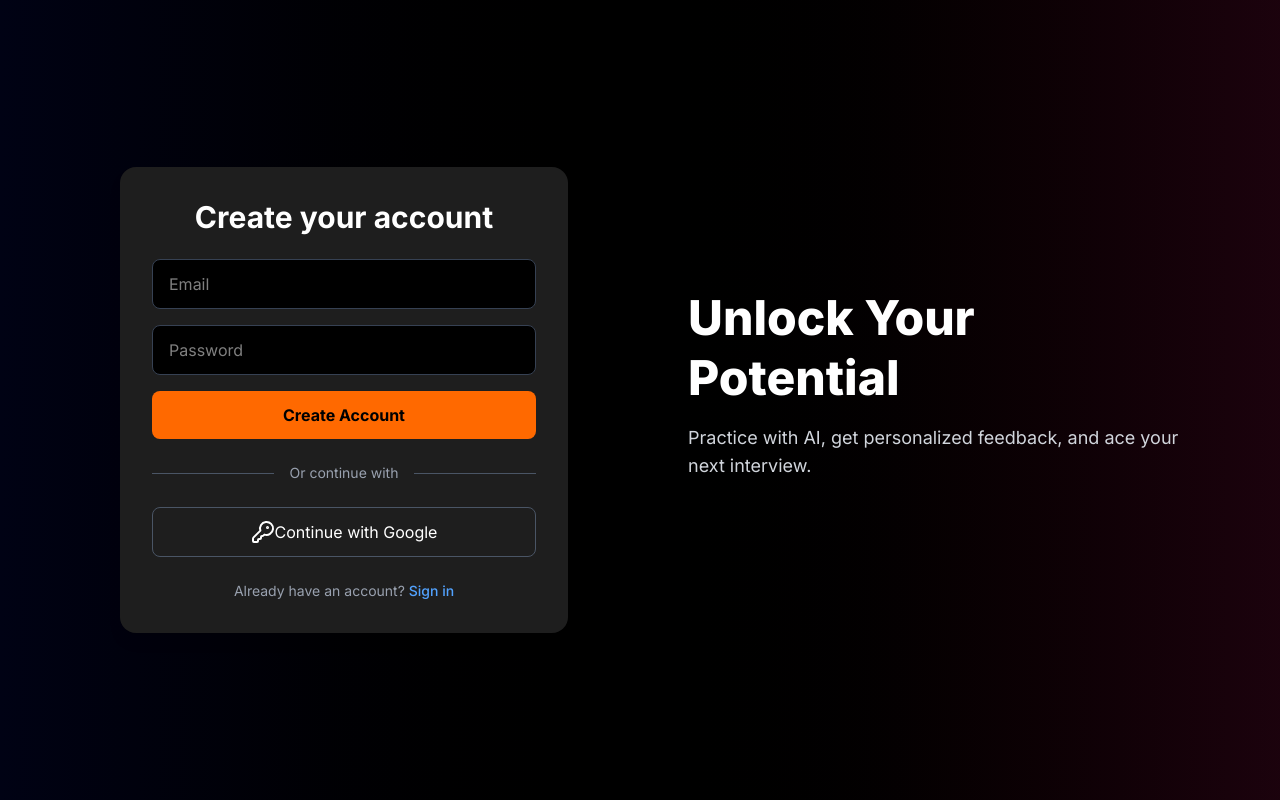
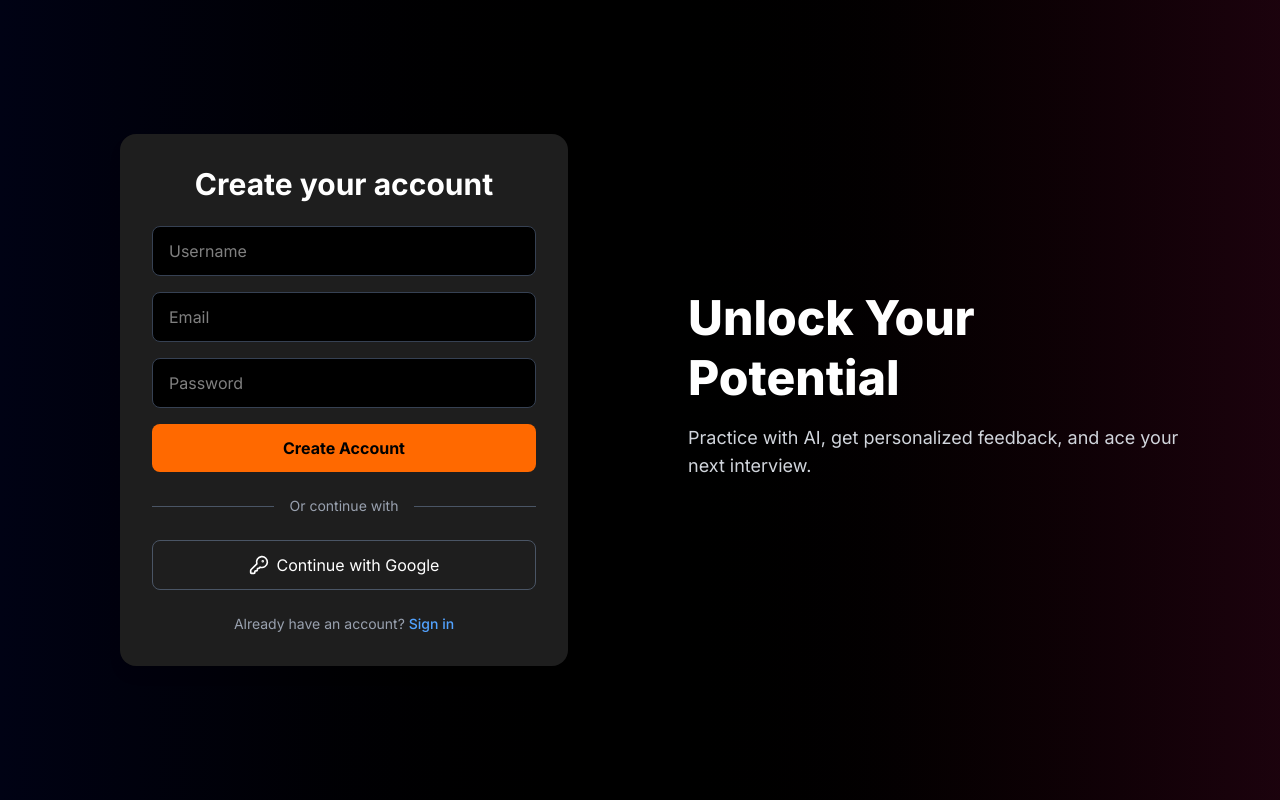
Before and after one commit to kumar2aman/prepai, a Next.js app in the folder apps/frontend/: page /auth/signup in a window 1280 px wide. Built offline with nearby package versions, Linux system fonts and the light colour scheme; a web font is replaced by a local one.

Commit message:
connected backend signin/signup route

```diff
--- a/apps/frontend/src/app/auth/signin/page.tsx
+++ b/apps/frontend/src/app/auth/signin/page.tsx
@@ -1,3 +1,4 @@
+
 import Signin from '@/components/auth/signin'
 import React from 'react'
 
--- a/apps/frontend/src/app/auth/signup/page.tsx
+++ b/apps/frontend/src/app/auth/signup/page.tsx
@@ -1,3 +1,4 @@
+
 import Signup from '@/components/auth/signup'
 import React from 'react'
 
--- a/apps/frontend/src/components/auth/signin.tsx
+++ b/apps/frontend/src/components/auth/signin.tsx
@@ -1,19 +1,79 @@
-import { KeyRound } from 'lucide-react'
-import React from 'react'
+"use client";
+import React, { useState } from "react";
+import axios from "axios";
+import { KeyRound } from "lucide-react";
+import { useRouter } from "next/navigation";
+
 
 function Signin() {
+
+  const [email, setEmail] = useState("");
+
+  const [password, setPassword] = useState("");
+  const [loading, setLoading] = useState(false);
+  const [error, setError] = useState<string | null>(null);
+
+  const router = useRouter();
+
+  const handleSignin = async (e: React.FormEvent) => {
+    e.preventDefault(); // Prevent default form submission (page refresh)
+    setLoading(true);
+    setError(null);
+
+    // Basic validation
+    if (  !email || !password) {
+      setError("username or Email and password are required.");
+      setLoading(false);
+      return;
+    }
+
+    try {
+      const response = await axios.post(
+        "http://localhost:3001/api/v1/auth/signin",
+        {
+
+          email,
+          password,
+        }
+      );
+
+      console.log("Signup successful:", response.data);
+
+      localStorage.setItem("token", response.data.token);
+      // Handle success - e.g., redirect to login page or dashboard
+     router.push("/dashboard")
+    } catch (err) {
+      console.error("Signup failed:", err);
+      // Set a user-friendly error message
+      if (axios.isAxiosError(err) && err.response) {
+        setError(
+          err.response.data.message || "An error occurred during signup."
+        );
+      } else {
+        setError("An unknown error occurred. Please try again.");
+      }
+    } finally {
+      setLoading(false);
+    }
+  };
+
   return (
     <>
-    <div className="flex items-center justify-center min-h-screen bg-black text-white p-4 sm:p-6 lg:p-8">
+      <div className="flex items-center justify-center min-h-screen bg-black text-white p-4 sm:p-6 lg:p-8">
         <div className="absolute top-0 left-0 w-full h-full bg-gradient-to-r from-[#000428] via-black to-[#37051a] opacity-50 z-0"></div>
         <main className="relative z-10 container mx-auto grid grid-cols-1 md:grid-cols-2 gap-8 items-center max-w-6xl">
-
           <div className="bg-[#1e1e1e] bg-opacity-80 backdrop-blur-sm p-8 rounded-2xl shadow-lg w-full max-w-md mx-auto">
             <h2 className="text-3xl font-bold mb-6 text-center">
-             Welcome Back
+              Welcome Back !!
             </h2>
 
-            <form className="space-y-4">
+            <form onSubmit={handleSignin} className="space-y-4">
+              <div>
+                <label htmlFor="username" className="sr-only">
+                  Email
+                </label>
+
+              </div>
               <div>
                 <label htmlFor="email" className="sr-only">
                   Email
@@ -22,7 +82,10 @@ function Signin() {
                   type="email"
                   id="email"
                   placeholder="Email"
+                  value={email}
+                  onChange={(e) => setEmail(e.target.value)}
                   className="w-full px-4 py-3 bg-black border border-gray-700 rounded-lg focus:ring-orange-500 focus:border-orange-500 transition-colors"
+                  required
                 />
               </div>
               <div>
@@ -33,14 +96,23 @@ function Signin() {
                   type="password"
                   id="password"
                   placeholder="Password"
+                  value={password}
+                  onChange={(e) => setPassword(e.target.value)}
                   className="w-full px-4 py-3 bg-black border border-gray-700 rounded-lg focus:ring-orange-500 focus:border-orange-500 transition-colors"
+                  required
                 />
               </div>
+
+              {error && (
+                <p className="text-red-500 text-sm text-center">{error}</p>
+              )}
+
               <button
                 type="submit"
-                className="w-full py-3 font-bold text-black bg-orange-500 rounded-lg hover:bg-orange-600 transition-colors"
+                disabled={loading}
+                className="w-full py-3 font-bold text-black bg-orange-500 rounded-lg hover:bg-orange-600 transition-colors disabled:bg-orange-800 disabled:cursor-not-allowed"
               >
-                Hop In
+                {loading ? "Creating Account..." : "Create Account"}
               </button>
             </form>
 
@@ -53,14 +125,14 @@ function Signin() {
             </div>
 
             <button className="w-full flex items-center justify-center py-3 border border-gray-600 rounded-lg hover:bg-gray-800 transition-colors">
-              <KeyRound />
+              <KeyRound className="mr-2 h-5 w-5" />
               Continue with Google
             </button>
 
             <p className="mt-6 text-center text-sm text-gray-400">
-              dont have  an account?{" "}
+              Dont have an account?{" "}
               <a href="#" className="font-medium text-blue-400 hover:underline">
-                Sign in
+                Sign up
               </a>
             </p>
           </div>
@@ -78,7 +150,7 @@ function Signin() {
         </main>
       </div>
     </>
-  )
+  );
 }
 
-export default Signin
+export default Signin;
--- a/apps/frontend/src/components/auth/signup.tsx
+++ b/apps/frontend/src/components/auth/signup.tsx
@@ -1,20 +1,85 @@
-import { Brain, KeyRound } from "lucide-react";
+"use client";
+import React, { useState } from "react";
+import axios from "axios";
+import { KeyRound } from "lucide-react";
+import { useRouter } from "next/navigation";
 
-import React from "react";
 
 function Signup() {
+
+  const [email, setEmail] = useState("");
+  const [username, setUsername] = useState("");
+  const [password, setPassword] = useState("");
+  const [loading, setLoading] = useState(false);
+  const [error, setError] = useState<string | null>(null);
+
+  const router = useRouter();
+
+  const handleSignup = async (e: React.FormEvent) => {
+    e.preventDefault(); // Prevent default form submission (page refresh)
+    setLoading(true);
+    setError(null);
+
+    // Basic validation
+    if (!username || !email || !password) {
+      setError("username or Email and password are required.");
+      setLoading(false);
+      return;
+    }
+
+    try {
+      const response = await axios.post(
+        "http://localhost:3001/api/v1/auth/signup",
+        {
+          username,
+          email,
+          password,
+        }
+      );
+
+      console.log("Signup successful:", response.data);
+      // Handle success - e.g., redirect to login page or dashboard
+     router.push("/signin")
+    } catch (err) {
+      console.error("Signup failed:", err);
+      // Set a user-friendly error message
+      if (axios.isAxiosError(err) && err.response) {
+        setError(
+          err.response.data.message || "An error occurred during signup."
+        );
+      } else {
+        setError("An unknown error occurred. Please try again.");
+      }
+    } finally {
+      setLoading(false);
+    }
+  };
+
   return (
     <>
       <div className="flex items-center justify-center min-h-screen bg-black text-white p-4 sm:p-6 lg:p-8">
         <div className="absolute top-0 left-0 w-full h-full bg-gradient-to-r from-[#000428] via-black to-[#37051a] opacity-50 z-0"></div>
         <main className="relative z-10 container mx-auto grid grid-cols-1 md:grid-cols-2 gap-8 items-center max-w-6xl">
-          {/* Left Side: Sign-up Form */}
           <div className="bg-[#1e1e1e] bg-opacity-80 backdrop-blur-sm p-8 rounded-2xl shadow-lg w-full max-w-md mx-auto">
             <h2 className="text-3xl font-bold mb-6 text-center">
               Create your account
             </h2>
 
-            <form className="space-y-4">
+            <form onSubmit={handleSignup} className="space-y-4">
+              <div>
+                <label htmlFor="username" className="sr-only">
+                  Email
+                </label>
+                <input
+                  type="username"
+                  id="username"
+                  placeholder="Username"
+                  value={email}
+                  onChange={(e) => setUsername(e.target.value)}
+                  className="w-full px-4 py-3 bg-black border border-gray-700 rounded-lg focus:ring-orange-500 focus:border-orange-500 transition-colors"
+                  required
+                />
+              </div>
               <div>
                 <label htmlFor="email" className="sr-only">
                   Email
@@ -23,7 +88,10 @@ function Signup() {
                   type="email"
                   id="email"
                   placeholder="Email"
+                  value={email}
+                  onChange={(e) => setEmail(e.target.value)}
                   className="w-full px-4 py-3 bg-black border border-gray-700 rounded-lg focus:ring-orange-500 focus:border-orange-500 transition-colors"
+                  required
                 />
               </div>
               <div>
@@ -34,14 +102,23 @@ function Signup() {
                   type="password"
                   id="password"
                   placeholder="Password"
+                  value={password}
+                  onChange={(e) => setPassword(e.target.value)}
                   className="w-full px-4 py-3 bg-black border border-gray-700 rounded-lg focus:ring-orange-500 focus:border-orange-500 transition-colors"
+                  required
                 />
               </div>
+
+              {error && (
+                <p className="text-red-500 text-sm text-center">{error}</p>
+              )}
+
               <button
                 type="submit"
-                className="w-full py-3 font-bold text-black bg-orange-500 rounded-lg hover:bg-orange-600 transition-colors"
+                disabled={loading}
+                className="w-full py-3 font-bold text-black bg-orange-500 rounded-lg hover:bg-orange-600 transition-colors disabled:bg-orange-800 disabled:cursor-not-allowed"
               >
-                Create Account
+                {loading ? "Creating Account..." : "Create Account"}
               </button>
             </form>
 
@@ -54,7 +131,7 @@ function Signup() {
             </div>
 
             <button className="w-full flex items-center justify-center py-3 border border-gray-600 rounded-lg hover:bg-gray-800 transition-colors">
-              <KeyRound />
+              <KeyRound className="mr-2 h-5 w-5" />
               Continue with Google
             </button>
 
```
